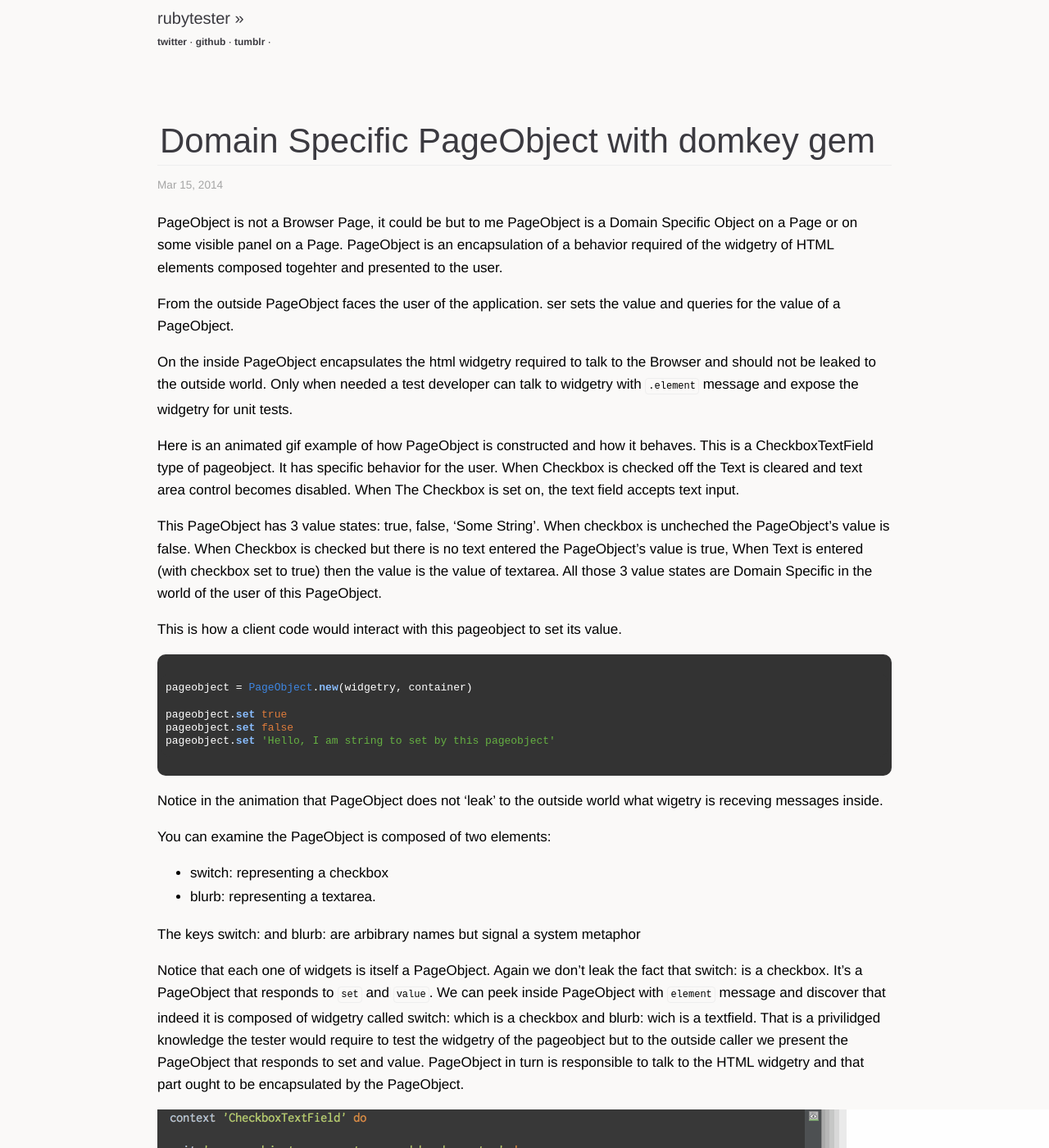
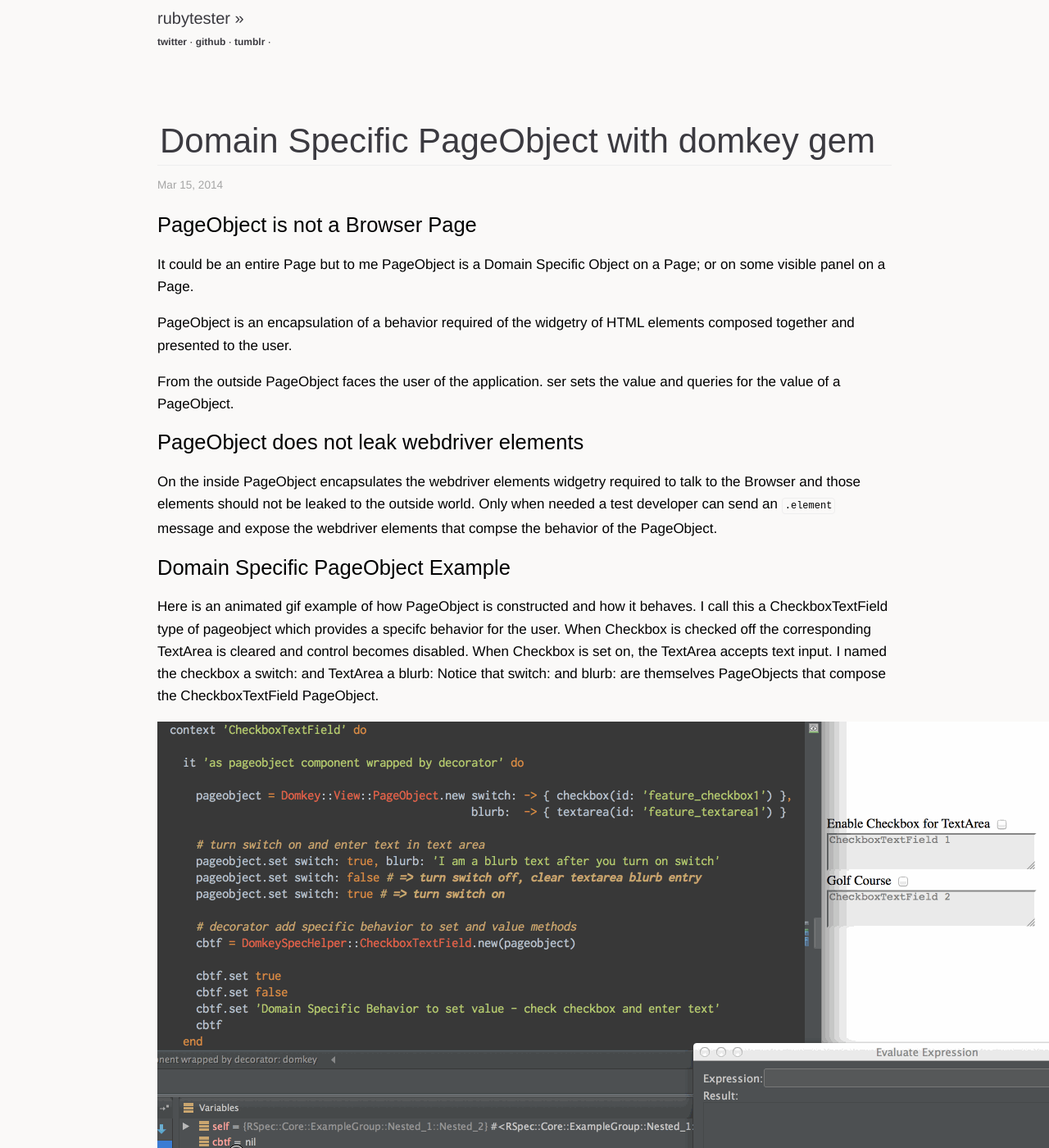
Before and after one commit to marekj/marekj.github.io, a Jekyll site: the page built from _posts/2014-03-15-domain-specific-pageobject-domkey.md, in a window 1280 px wide and 1400 px high. Shown: the whole window at 82% size. Built offline with Jekyll 4.4.1, drawn with Linux system fonts in a browser that asks for light colours; Markdown is read by kramdown in place of the engine named in the settings; comment, search, counter and statistics services are not loaded; some of the changed text lies outside the part shown.

Commit message:
edit a bit

````diff
--- a/_posts/2014-03-15-domain-specific-pageobject-domkey.md
+++ b/_posts/2014-03-15-domain-specific-pageobject-domkey.md
@@ -3,15 +3,25 @@ layout: post
 title: Domain Specific PageObject with domkey gem
 ---
 
-PageObject is not a Browser Page, it could be but to me PageObject is a Domain Specific Object on a Page or on some visible panel on a Page. PageObject is an encapsulation of a behavior required of the widgetry of HTML elements composed togehter and presented to the user.
+## PageObject is not a Browser Page
+
+It could be an entire Page but to me PageObject is a Domain Specific Object on a Page; or on some visible panel on a Page.
+
+PageObject is an encapsulation of a behavior required of the widgetry of HTML elements composed together and presented to the user.
 
 From the outside PageObject faces the user of the application. ser sets the value and queries for the value of a PageObject.
 
-On the inside PageObject encapsulates the html widgetry required to talk to the Browser and should not be leaked to the outside world. Only when needed a test developer can talk to widgetry with `.element` message and expose the widgetry for unit tests.
+## PageObject does not leak webdriver elements
 
-Here is an animated gif example of how PageObject is constructed and how it behaves. This is a CheckboxTextField type of pageobject. It has specific behavior for the user. When Checkbox is checked off the Text is cleared and text area control becomes disabled. When The Checkbox is set on, the text field accepts text input.
+On the inside PageObject encapsulates the webdriver elements widgetry required to talk to the Browser and those elements should not be leaked to the outside world. Only when needed a test developer can send an `.element` message and expose the webdriver elements that compse the behavior of the PageObject.
 
-This PageObject has 3 value states: true, false, 'Some String'. When checkbox is uncheched the PageObject's value is false. When Checkbox is checked but there is no text entered the PageObject's value is true, When Text is entered (with checkbox set to true) then the value is the value of textarea. All those 3 value states are Domain Specific in the world of the user of this PageObject.
+## Domain Specific PageObject Example
+
+Here is an animated gif example of how PageObject is constructed and how it behaves. I call this a CheckboxTextField type of pageobject which provides a specifc behavior for the user. When Checkbox is checked off the corresponding TextArea is cleared and control becomes disabled. When Checkbox is set on, the TextArea accepts text input. I named the checkbox a switch: and TextArea a blurb: Notice that switch: and blurb: are themselves PageObjects that compose the CheckboxTextField PageObject.
+
+![Animated Gif of git log aliases in action](/images/rubytester-domkey-pageobject-intro.gif)
+
+This PageObject has 3 value states: true, false, 'Some String'. When switch: is off the value is false. When switch: is checked but there is no text entered the blurb: then PageObject's value is true, When Text is presentd (with switch: on) then the value is the value of blurb: PageObject. All those 3 value states are Domain Specific in the world of the user of this PageObject.
 
 This is how a client code would interact with this pageobject to set its value.
 
@@ -23,18 +33,6 @@ pageobject.set false
 pageobject.set 'Hello, I am string to set by this pageobject'
 ```
 
-Notice in the animation that PageObject does not 'leak' to the outside world what wigetry is receving messages inside.
+PageObject does not 'leak' to the outside world what wigetry is receving messages inside. Each one of widgets switch: and blurb: is itself a PageObject. Again we don't leak the fact that switch: is a checkbox. It's a PageObject that responds to `set` and `value`. We can peek inside PageObject with `element` message and discover that indeed it is composed of widgetry called switch: which is a checkbox and blurb: wich is a textfield. That is a privilidged knowledge the tester would require to test the widgetry of the pageobject but to the outside caller we present the PageObject that responds to set and value. PageObject in turn is responsible to talk to the HTML widgetry and that part ought to be encapsulated by the PageObject.
 
-You can examine the PageObject is composed of two elements:
-
-- switch: representing a checkbox
-- blurb: representing a textarea.
-
-The keys switch: and blurb: are arbibrary names but signal a system metaphor
-
-Notice that each one of widgets is itself a PageObject. Again we don't leak the fact that switch: is a checkbox. It's a PageObject that responds to `set` and `value`. We can peek inside PageObject with `element` message and discover that indeed it is composed of widgetry called switch: which is a checkbox and blurb: wich is a textfield. That is a privilidged knowledge the tester would require to test the widgetry of the pageobject but to the outside caller we present the PageObject that responds to set and value. PageObject in turn is responsible to talk to the HTML widgetry and that part ought to be encapsulated by the PageObject.
-
-
-![Animated Gif of git log aliases in action](/images/rubytester-domkey-pageobject-intro.gif)
-
-Hope you can find Domkey gem useful. Here it is http://github.com/rubytester/domkey Consider it next time you need to model Domain Specific PageObjects for your Browser Testing.
+I hope you can find Domkey gem useful. Here it is http://github.com/rubytester/domkey Consider it next time you need to model Domain Specific PageObjects for your Browser Testing.
````
